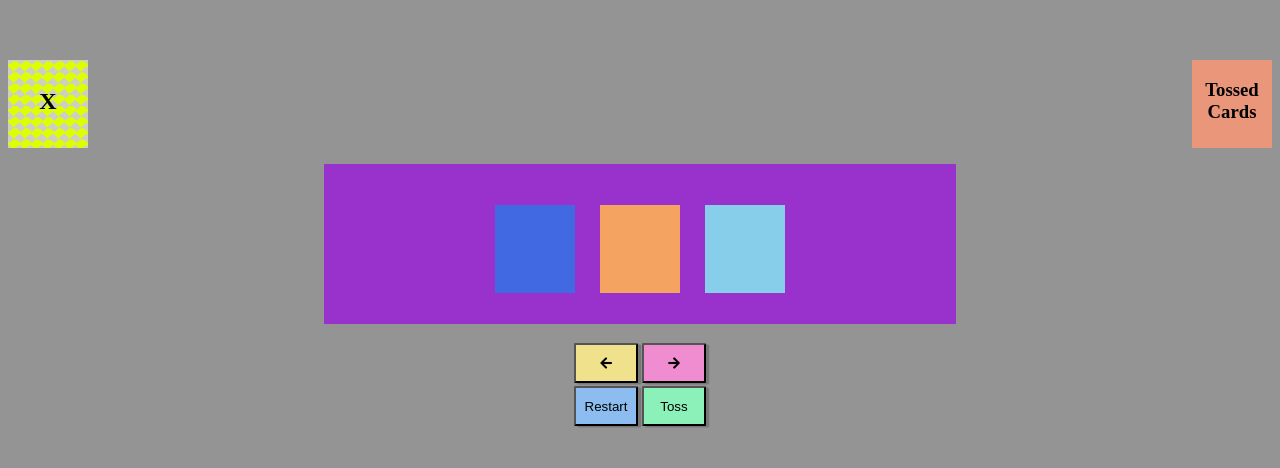
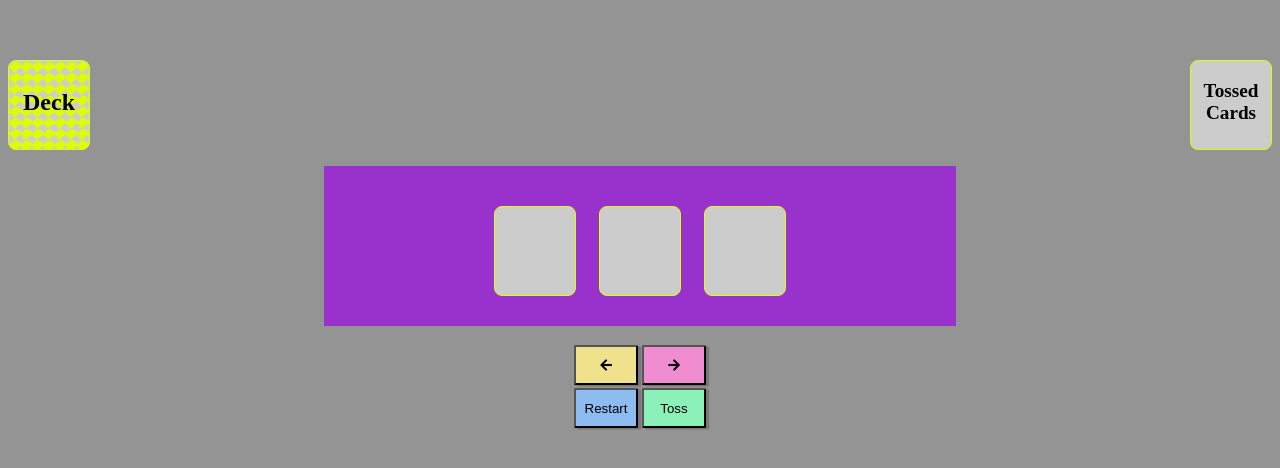
Before and after one commit to AVLarsson/Card-Game-ts, a plain HTML site: page index.html in a window 1280 px wide. Shown: the part 188-656 px from the top of the page. Drawn offline with Linux system fonts and the light colour scheme.

Commit message:
small css changes

```diff
--- a/index.html
+++ b/index.html
@@ -16,10 +16,10 @@
 <body>
     <div class="wrapper">
         <div class="deck">
-            <h2>X</h2>
+            <h2>Deck</h2>
         </div>
         <div class="tossedCards" id="tossedCard">
-            <h3>Tossed <br> Cards</h3>
+            <h3 class="tossed">Tossed <br> Cards</h3>
         </div>
     </div>
 
--- a/style/style.css
+++ b/style/style.css
@@ -14,6 +14,9 @@
 
     .deck {
         height: 5.5rem;
+        border: 0.1rem solid;
+        border-radius: 0.5rem;
+        border-color: rgb(221, 255, 0);
         background-color: rgb(221, 255, 0);
         width: 5rem;
         text-align: center;
@@ -32,7 +35,15 @@
         height: 5.5rem;
         width: 5rem;
         text-align: center;
-        background-color: darksalmon;
+        background-color: #ccc;
+        border: 0.1rem solid;
+        border-radius: 0.5rem;
+        border-color: rgb(221, 255, 0);
+        font-size: 2rem;
+    }
+
+    .tossed {
+        font-size: 1.2rem;
     }
 
     .playerHand {
@@ -95,7 +106,10 @@
     }
 
     .card1 {
-        background-color: royalblue;
+        background-color: #ccc;
+        border: 0.1rem solid;
+        border-radius: 0.5rem;
+        border-color: rgb(221, 255, 0);
         margin: auto;
         height: 5.5rem;
         width: 5rem;
@@ -103,7 +117,10 @@
     }
 
     .card2 {
-        background-color: sandybrown;
+        background-color: #ccc;
+        border: 0.1rem solid;
+        border-radius: 0.5rem;
+        border-color: rgb(221, 255, 0);
         margin: auto;
         height: 5.5rem;
         width: 5rem;
@@ -111,7 +128,10 @@
     }
 
     .card3 {
-        background-color: skyblue;
+        background-color: #ccc;
+        border: 0.1rem solid;
+        border-radius: 0.5rem;
+        border-color: rgb(221, 255, 0);
         margin: auto;
         height: 5.5rem;
         width: 5rem;
```
